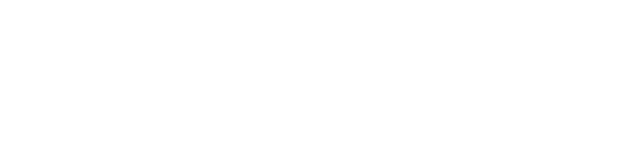
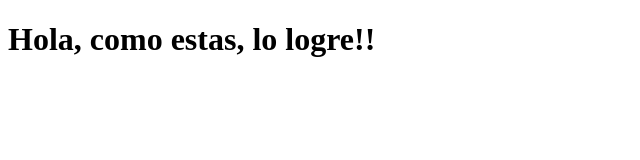
Before and after one commit to handreshdz/sistema-de-registro, a plain HTML site: page Index.html in a window 1280 px wide. Shown: the whole page, without its empty margins (0-640 px from the left). Drawn offline with Linux system fonts and the light colour scheme.

Commit message:
H1 modificado en el Index

```diff
--- a/Index.html
+++ b/Index.html
@@ -6,6 +6,7 @@
     <title>Sistema de Registro de Juegos</title>
 </head>
 <body>
+    <h1>Hola, como estas, lo logre!!</h1>
 
 </body>
 </html>
```
